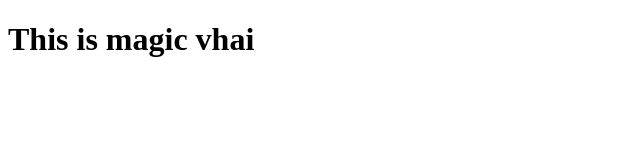
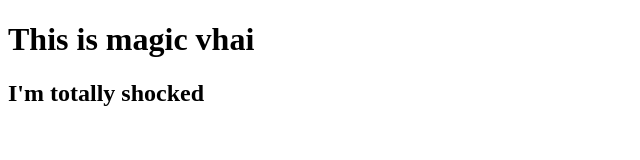
Before and after one commit to newajsharif91/my-second-repo, a plain HTML site: page index.html in a window 1280 px wide. Shown: the whole page, without its empty margins (0-640 px from the left). Drawn offline with Linux system fonts and the light colour scheme.

Commit message:
add some header file

```diff
--- a/index.html
+++ b/index.html
@@ -8,6 +8,6 @@
 </head>
 <body>
     <h1><b>This is magic vhai</b></h1>
-    <h2></h2>
+    <h2>I'm totally shocked</h2>
 </body>
 </html>
```
